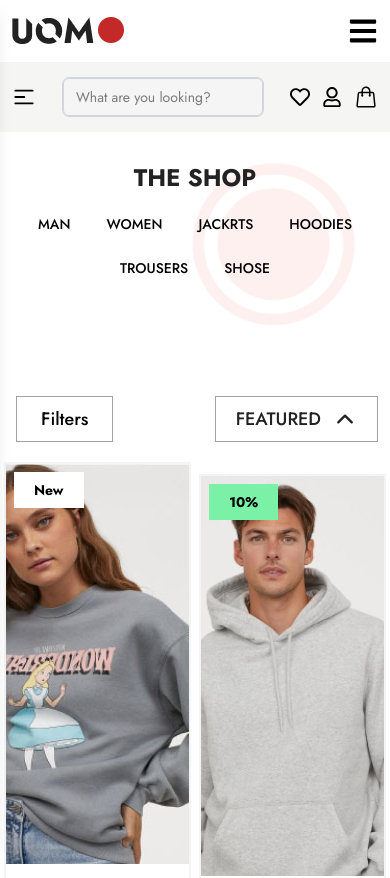
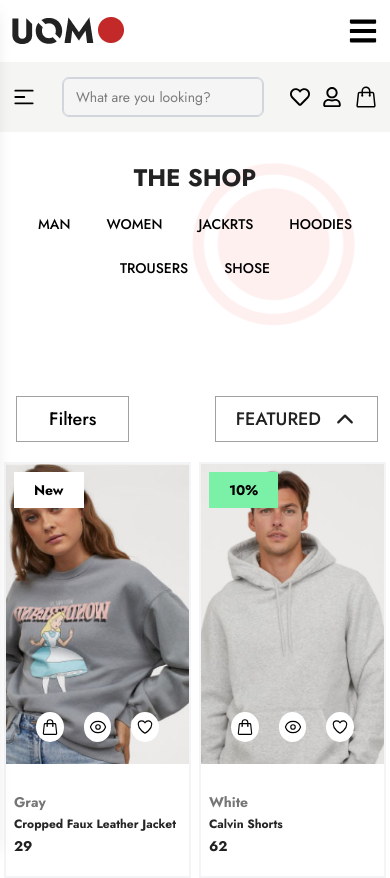
Before and after one commit to twahidulislamdev/uomo, a React (Vite) app: page /shop in a window 390 px wide. Shown: the top 878 px of the page. Built offline with nearby package versions, Linux system fonts and the light colour scheme.

Commit message:
feat: enhance product components with improved styling and add item removal functionality in the cart

```diff
--- a/src/components/HomeProduct.jsx
+++ b/src/components/HomeProduct.jsx
@@ -31,7 +31,7 @@ const HomeProduct = ({
   }
   return (
     <>
-      <div className={`relative w-[320px]  h-130 lg:h-130 group border-2 border-gray-200 m-auto lg:m-0 ${productClassName}`}>
+      <div className={`relative w-[320px]  h-130 lg:h-130 lg:group border-2 border-gray-200 m-auto lg:m-0 ${productClassName}`}>
         <div className="">
           <Link to={"/shop"}>
             <div className="relative w-[320px]  h-100  overflow-hidden">
@@ -58,7 +58,7 @@ const HomeProduct = ({
           </div>
           {/* Badge part End  */}
           {/* <Badge className={"absolute top-5 left-5"} badgeText={text} /> */}
-          <div className=" lg:p-7.5 space-y-3 absolute bottom-30 left-0 w-full opacity-0 translate-y-4 group-hover:opacity-100 group-hover:translate-y-0 transition-all duration-300 ease-in-out">
+          <div className="lg:p-7.5 space-y-3 absolute bottom-40 left-0 w-full lg:opacity-0 translate-y-4 lg:group-hover:opacity-100  lg:group-hover:translate-y-0 transition-all duration-300 ease-in-out">
             <Flex className={"justify-center space-x-5"}>
               <div className="relative w-[40px] h-[40px] rounded-[50%] hover:cursor-pointer bg-white hover:bg-gray-200 ">
                 <HiOutlineShoppingBag onClick={handleAddToCart} className="text-2xl text-black absolute top-1/2 left-1/2 transform -translate-x-1/2 -translate-y-1/2" />
--- a/src/components/ShopProducts.jsx
+++ b/src/components/ShopProducts.jsx
@@ -32,9 +32,9 @@ const ShopProducts = ({
   };
   return (
     <>
-      <div className="w-[48%] lg:w-[32%] m-auto lg:m-0 relative group border-2 border-gray-100 overflow-hidden">
+      <div className="w-[48%] lg:w-[32%] m-auto lg:m-0 relative lg:group border-2 border-gray-100 overflow-hidden">
         <Link to={"/shop"}>
-          <div className="relative h-100 overflow-hidden">
+          <div className="w-full h-[300px] lg:h-[400px] relative  overflow-hidden">
             {/* Default Image */}
             <img
               src={imgSrc}
@@ -56,29 +56,31 @@ const ShopProducts = ({
           {badgeText}
         </div>
         {/* <Badge className={"absolute top-5 left-5"} badgeText={text} /> */}
-        <div className=" p-7.5 space-y-3 absolute bottom-30 left-0 w-full opacity-0 translate-y-4 group-hover:opacity-100 group-hover:translate-y-0 transition-all duration-300 ease-in-out">
+        <div className=" p-7.5 space-y-3 absolute bottom-30 left-0 w-full lg:opacity-0 translate-y-4 lg:group-hover:opacity-100 lg:group-hover:translate-y-0 transition-all duration-300 ease-in-out">
           <Flex className={"justify-center space-x-5"}>
-            <div className="relative w-[40px] h-[40px] rounded-[50%] hover:cursor-pointer bg-white hover:bg-gray-200 ">
+            <div className="relative w-[30px] lg:w-[40px] h-[30px] lg:h-[40px] rounded-[50%] hover:cursor-pointer bg-white hover:bg-gray-200 ">
               <HiOutlineShoppingBag
                 onClick={handleAddToCart}
-                className="text-2xl text-black absolute top-1/2 left-1/2 transform -translate-x-1/2 -translate-y-1/2"
+                className="text-lg lg:text-2xl text-black absolute top-1/2 left-1/2 transform -translate-x-1/2 -translate-y-1/2"
               />
             </div>
-            <div className="relative w-[40px] h-[40px] rounded-[50%] hover:cursor-pointer bg-white hover:bg-gray-200">
-              <HiOutlineEye className="text-2xl text-black absolute top-1/2 left-1/2 transform -translate-x-1/2 -translate-y-1/2" />
+            <div className="relative w-[30px] lg:w-[40px] h-[30px] lg:h-[40px] rounded-[50%] hover:cursor-pointer bg-white hover:bg-gray-200">
+              <HiOutlineEye className="text-lg lg:text-2xl text-black absolute top-1/2 left-1/2 transform -translate-x-1/2 -translate-y-1/2" />
             </div>
-            <div className="relative w-[40px] h-[40px] rounded-[50%] hover:cursor-pointer bg-white hover:bg-gray-200 ">
-              <HiOutlineHeart className="text-2xl text-black absolute top-1/2 left-1/2 transform -translate-x-1/2 -translate-y-1/2" />
+            <div className="relative w-[30px] lg:w-[40px] h-[30px] lg:h-[40px] rounded-[50%] hover:cursor-pointer bg-white hover:bg-gray-200 ">
+              <HiOutlineHeart className="text-lg lg:text-2xl text-black absolute top-1/2 left-1/2 transform -translate-x-1/2 -translate-y-1/2" />
             </div>
           </Flex>
         </div>
         <div className="pb-5 px-2 mt-5 ">
-          <p className="text-[#767676] text-base font-bold pt-2">
+          <p className="text-[#767676] text-sm lg:text-base font-bold pt-2">
             {productColor}
           </p>
-          <h3 className="text-[#262626] text-base font-bold py-1">{title}</h3>
+          <h3 className="text-[#262626] text-xs lg:text-lg font-bold py-1 ">
+            {title}
+          </h3>
           <h4
-            className={`text-mainColor text-base font-bold ${priceClassName}`}
+            className={`text-mainColor text-sm lg:text-base font-bold ${priceClassName}`}
           >
             {price}
           </h4>
--- a/src/components/layouts/Header.jsx
+++ b/src/components/layouts/Header.jsx
@@ -14,7 +14,7 @@ import { Link } from "react-router-dom";
 import { GrClose } from "react-icons/gr";
 import ProductOne from "../../assets/productOne.jpg";
 import { useDispatch, useSelector } from "react-redux";
-import { decrement, increment } from "../../features/addToCartSlice";
+import { decrement, increment, remove } from "../../features/addToCartSlice";
 
 const Header = () => {
   const [isCartOpen, setIsCartOpen] = useState(false);
@@ -38,6 +38,9 @@ const Header = () => {
   };
   let handleDecerment = (item) => {
     dispatch(decrement(item));
+  };
+  let handleRemove = (item) => {
+    dispatch(remove(item));
   };
   useEffect(() => {
     if (isCartOpen || isUserOpen || isCategoryOpen) {
@@ -203,7 +206,7 @@ const Header = () => {
                 {/* Price And Cross part start  */}
                 <div className="relative space-y-20">
                   <p className="absolute top-0 right-3 text-sm pt-4 cursor-pointer">
-                    <GrClose />
+                    <GrClose onClick={() => handleRemove(item)} />
                   </p>
                   <p className="text-xl absolute bottom-2 right-3 ">
                     {item.price * item.quantity}
@@ -214,7 +217,6 @@ const Header = () => {
             ))}
             {/* AddToCart Single Product End */}
             <div className="">
-
             </div>
           </div>
         )}
--- a/src/components/pages/Shop.jsx
+++ b/src/components/pages/Shop.jsx
@@ -102,7 +102,7 @@ const Shop = () => {
               <Flex className="justify-between items-center">
                 {/* Filter Button (Mobile Only) */}
                 <div
-                  className="block lg:hidden ml-4  px-6 py-2 border-1 border-neutral-400 text-center text-white cursor-pointer"
+                  className="block lg:hidden ml-4  px-8 py-2 border-1 border-neutral-400 text-center text-white cursor-pointer"
                   onClick={() => setIsFilters(true)}
                 >
                   <h6 className="text-lg font-medium text-black text-center">
--- a/src/features/addToCartSlice.js
+++ b/src/features/addToCartSlice.js
@@ -30,12 +30,12 @@ export const addToCartSlice = createSlice({
         }
       });
     },
-     remove: (state, action) => {
+    remove: (state, action) => {
       state.value = state.value.filter(
         (item) => item.title !== action.payload.title
       );
     },
   },
 });
-export const { addToCart, increment, decrement } = addToCartSlice.actions;
+export const { addToCart, increment, decrement, remove } = addToCartSlice.actions;
 export default addToCartSlice.reducer;
```
